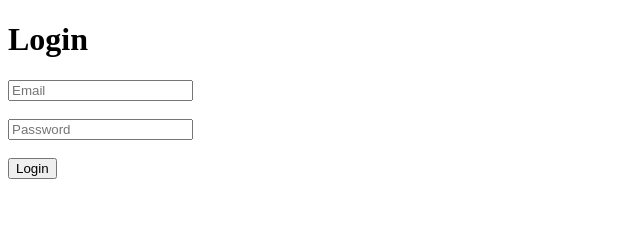
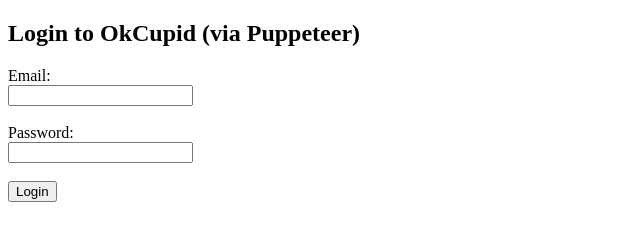
Before and after one commit to JOOxCRACK/f3res, a website: page public/index.html in a window 1280 px wide. Shown: the whole page, without its empty margins (0-640 px from the left). Drawn offline with Linux system fonts and the light colour scheme.

Commit message:
index.html

```diff
--- a/public/index.html
+++ b/public/index.html
@@ -2,13 +2,17 @@
 <html lang="en">
 <head>
   <meta charset="UTF-8" />
-  <title>Login</title>
+  <title>OkCupid Login (Puppeteer)</title>
 </head>
 <body>
-  <h1>Login</h1>
-  <form method="POST" action="/login">
-    <input type="email" name="email" placeholder="Email" required /><br /><br />
-    <input type="password" name="password" placeholder="Password" required /><br /><br />
+  <h2>Login to OkCupid (via Puppeteer)</h2>
+  <form action="/login" method="POST">
+    <label>Email:</label><br />
+    <input type="email" name="email" required /><br /><br />
+
+    <label>Password:</label><br />
+    <input type="password" name="password" required /><br /><br />
+
     <button type="submit">Login</button>
   </form>
 </body>
```
